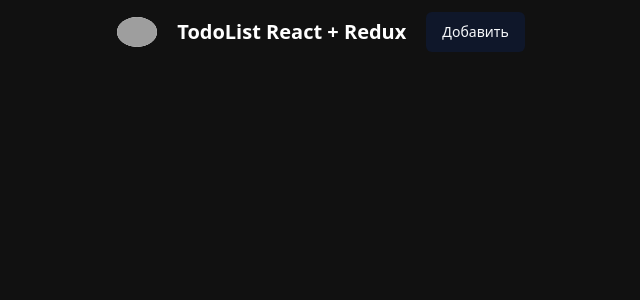
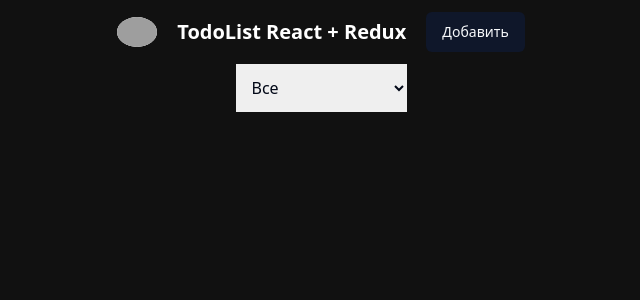
Before and after one commit to FrozenQxc/TodoList-React-Redux, a React (Vite) app: page / in a window 1280 px wide. Shown: the top 300 px of the page, without its empty margins (319-959 px from the left). Built offline with nearby package versions, Linux system fonts and the light colour scheme; grey boxes are pictures that could not be loaded.

Commit message:
:alien:  feat: post delete sort

```diff
--- a/src/App.tsx
+++ b/src/App.tsx
@@ -13,6 +13,7 @@
 			{active && <ModalAddTodo setActive={setActive} />}
 			<Header setActive={setActive} />
 			<TodoList />
+
 			<ToastContainer />
 		</div>
 	)
--- a/src/components/ModalAddTodo.tsx
+++ b/src/components/ModalAddTodo.tsx
@@ -39,6 +39,7 @@
 					id: uuid(),
 					title,
 					description,
+					status: 'incomplete',
 					time: new Date().toLocaleString(),
 				})
 			)
--- a/src/components/TodoList.tsx
+++ b/src/components/TodoList.tsx
@@ -1,31 +1,63 @@
-import { useAppSelector } from '@/hooks/hooks'
+import { useAppDispatch, useAppSelector } from '@/hooks/hooks'
+import { cn } from '@/lib/utils'
+import { completeTodo, removeTodo } from '@/redux/slices/itemsSlice'
 import { BadgeCheck, X } from 'lucide-react'
+import { useState } from 'react'
 import { RootState } from '../redux/store'
 import { Button } from './ui/button'
 import { Card, CardContent, CardHeader, CardTitle } from './ui/card'
 
 const TodoList = () => {
 	const items = useAppSelector((state: RootState) => state.itemsSlice.todoList)
-	// const dispatch = useAppDispatch()
+	const dispatch = useAppDispatch()
+	const [select, setSelect] = useState<string>('all')
+
+	const handleCompleteTodo = (id: string) => {
+		dispatch(completeTodo(id))
+	}
+
+	const handleRemoveTodo = (id: string) => {
+		dispatch(removeTodo(id))
+	}
+
+	const filteredItems =
+		select === 'all' ? items : items.filter(item => item.status === select)
 
 	return (
-		<main className='flex justify-center items-center flex-col mx-auto w-[1300px]'>
-			{/* <Reorder.Group values={items}> */}
-			{items.map((item, index) => (
-				// <Reorder.Item value={item}>
-				<Card className='m-8 w-[500px] cursor-grab' key={index}>
+		<main className='flex justify-center items-center flex-col mx-auto flex-wrap'>
+			<select
+				value={select}
+				onChange={e => setSelect(e.target.value)}
+				className='p-3'
+			>
+				<option value='all'>Все</option>
+				<option value='incomplete'>Не выполенные</option>
+				<option value='completed'>Выполненные</option>
+			</select>
+
+			{filteredItems.map((item, index) => (
+				<Card
+					className={cn('m-8 w-[500px] cursor-grab', {
+						'bg-green-500': item.status === 'completed',
+					})}
+					key={index}
+				>
 					<CardHeader>
-						<div className='flex justify-between items-center'>
+						<div className='flex flex-wrap justify-between items-center'>
 							<CardTitle>{item.title}</CardTitle>
 							<div className='space-x-2'>
 								<Button
+									onClick={() => handleCompleteTodo(item.id)}
 									variant='outline'
 									size='icon'
-									className='hover:bg-green-500'
+									className={cn('hover:bg-green-500', {
+										hidden: item.status === 'completed',
+									})}
 								>
 									<BadgeCheck />
 								</Button>
 								<Button
+									onClick={() => handleRemoveTodo(item.id)}
 									variant='outline'
 									size='icon'
 									className='hover:bg-red-500'
@@ -36,12 +68,13 @@
 						</div>
 					</CardHeader>
 					<CardContent>
-						<p>{item.time.slice(0, 10)}</p>
+						<div className='flex flex-col gap-2'>
+							<p className=''>{item.description}</p>
+							<p className='text-muted-foreground'>{item.time.slice(0, 10)}</p>
+						</div>
 					</CardContent>
 				</Card>
-				// </Reorder.Item>
 			))}
-			{/* </Reorder.Group> */}
 		</main>
 	)
 }
--- a/src/redux/slices/itemsSlice.ts
+++ b/src/redux/slices/itemsSlice.ts
@@ -3,9 +3,11 @@
 interface TodoType {
 	id: string
 	title: string
+	status: string
 	description: string
 	time: string
 }
+
 interface ItemsState {
 	todoList: TodoType[]
 }
@@ -15,7 +17,6 @@
 	if (localTodoList) {
 		return JSON.parse(localTodoList) as TodoType[]
 	}
-	window.localStorage.setItem('todoList', JSON.stringify([]))
 	return []
 }
 
@@ -26,25 +27,27 @@
 	} as ItemsState,
 	reducers: {
 		addTodo: (state, action: PayloadAction<TodoType>) => {
-			if (state.todoList) {
-				state.todoList.push(action.payload)
-				const todoListArr = JSON.parse(
-					window.localStorage.getItem('todoList') || '[]'
-				)
-				todoListArr.push({
-					...action.payload,
-				})
-				window.localStorage.setItem('todoList', JSON.stringify(todoListArr))
-			} else {
-				window.localStorage.setItem(
-					'todoList',
-					JSON.stringify([{ ...action.payload }])
-				)
-			}
+			state.todoList.push(action.payload)
+			window.localStorage.setItem('todoList', JSON.stringify(state.todoList))
+		},
+		removeTodo: (state, action: PayloadAction<string>) => {
+			const todoId = action.payload
+			state.todoList = state.todoList.filter(todo => todo.id !== todoId)
+			window.localStorage.setItem('todoList', JSON.stringify(state.todoList))
+		},
+		completeTodo: (state, action: PayloadAction<string>) => {
+			const todoId = action.payload
+			state.todoList = state.todoList.map(todo => {
+				if (todo.id === todoId) {
+					return { ...todo, status: 'completed' }
+				}
+				return todo
+			})
+			window.localStorage.setItem('todoList', JSON.stringify(state.todoList))
 		},
 	},
 })
 
-export const { addTodo } = itemsSlice.actions
+export const { addTodo, removeTodo, completeTodo } = itemsSlice.actions
 
 export default itemsSlice.reducer
```
